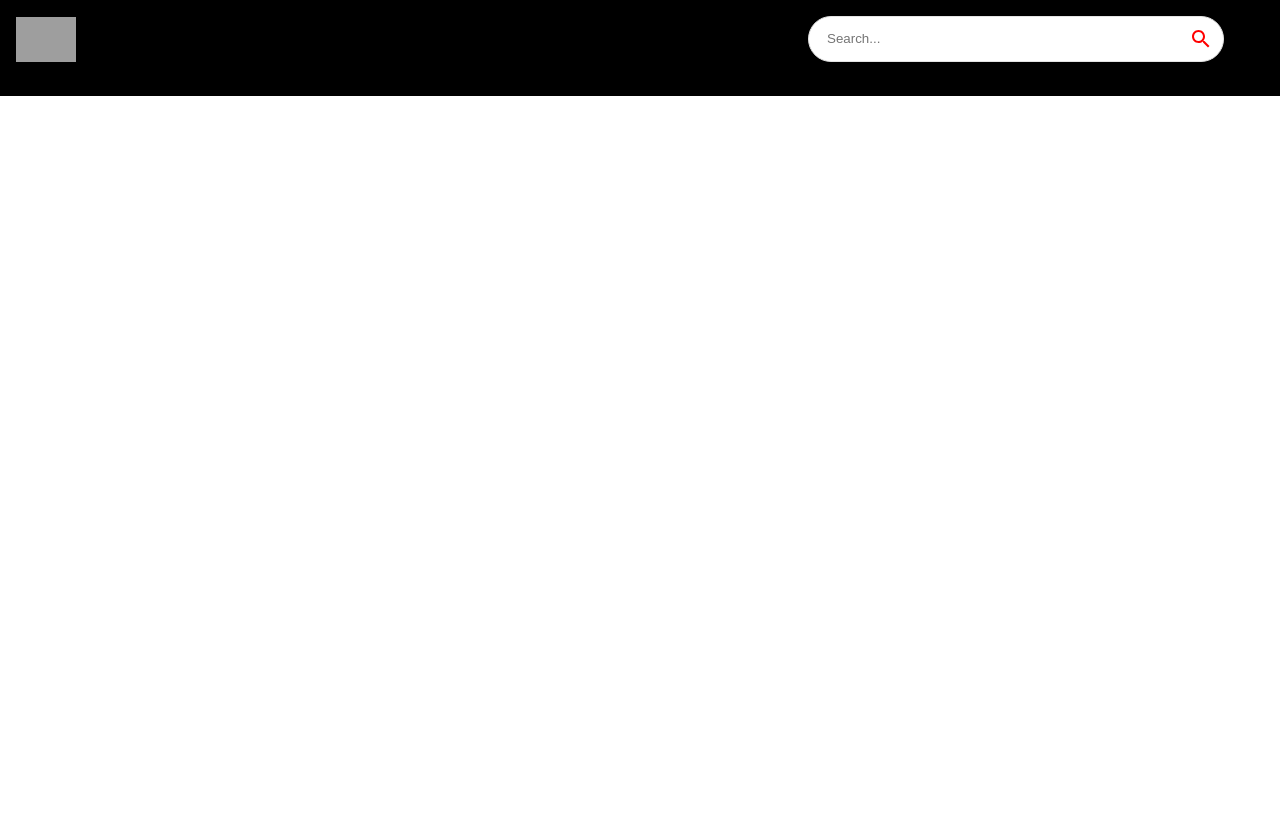
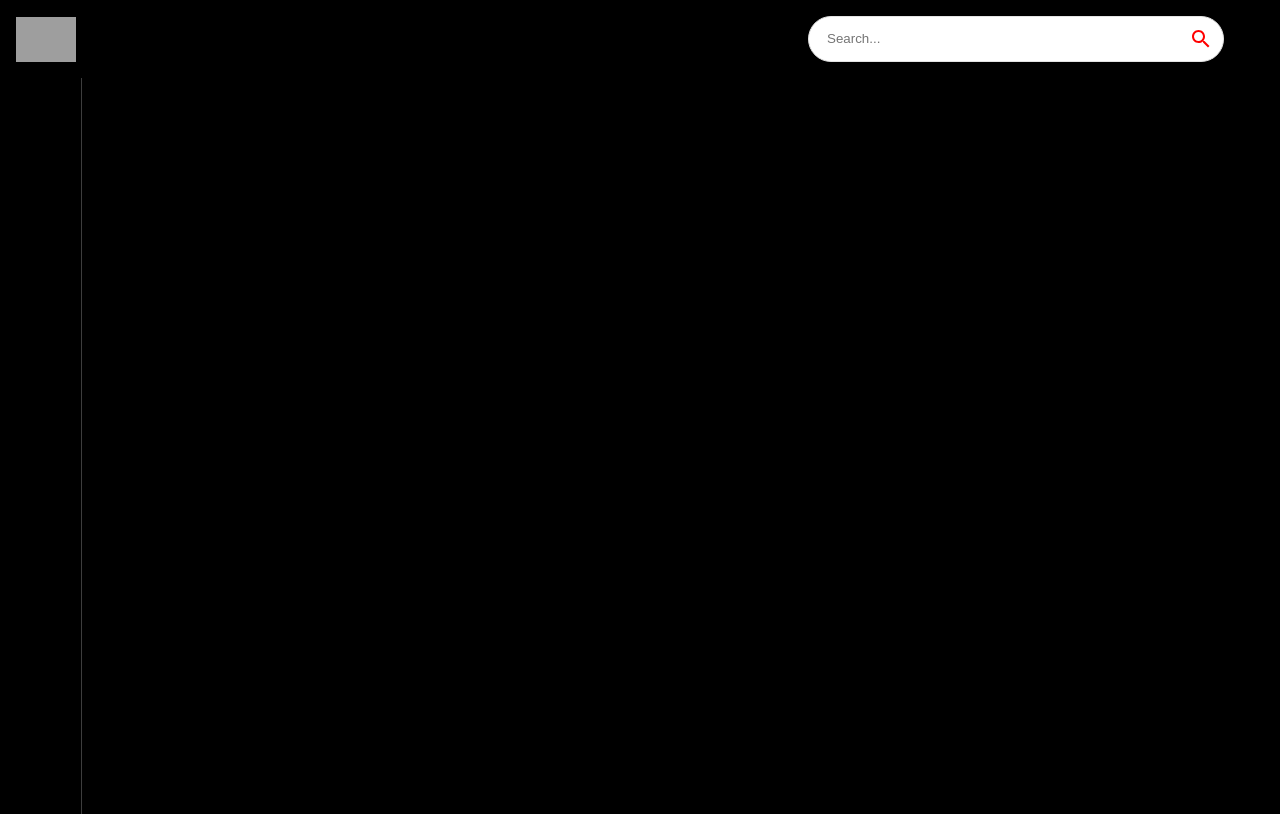
Before and after one commit to kennymkc/youtube-clone, a React (Create React App) app: page / in a window 1280 px wide. Built offline with nearby package versions, Linux system fonts and the light colour scheme; grey boxes are pictures that could not be loaded.

Commit message:
add func to make web responsive to device

```diff
--- a/src/components/Feed.jsx
+++ b/src/components/Feed.jsx
@@ -1,9 +1,20 @@
-import React from 'react'
+import { useState, useEffect } from "react";
+import { Box, Stack, Typography } from "@mui/material";
 
 const Feed = () => {
   return (
-    <div>Feed</div>
-  )
-}
+    <Stack sx={{ flexDirection: { sx: "column", md: "row" } }}>
+      <Box
+        sx={{
+          height: { sx: "auto", md: "92vh" },
+          borderRight: "1px solid #3d3d3d",
+          px: { sx: 0, md: 2 },
+        }}
+      >
+        Sidebar
+      </Box>
+    </Stack>
+  );
+};
 
-export default Feed
+export default Feed;
```
